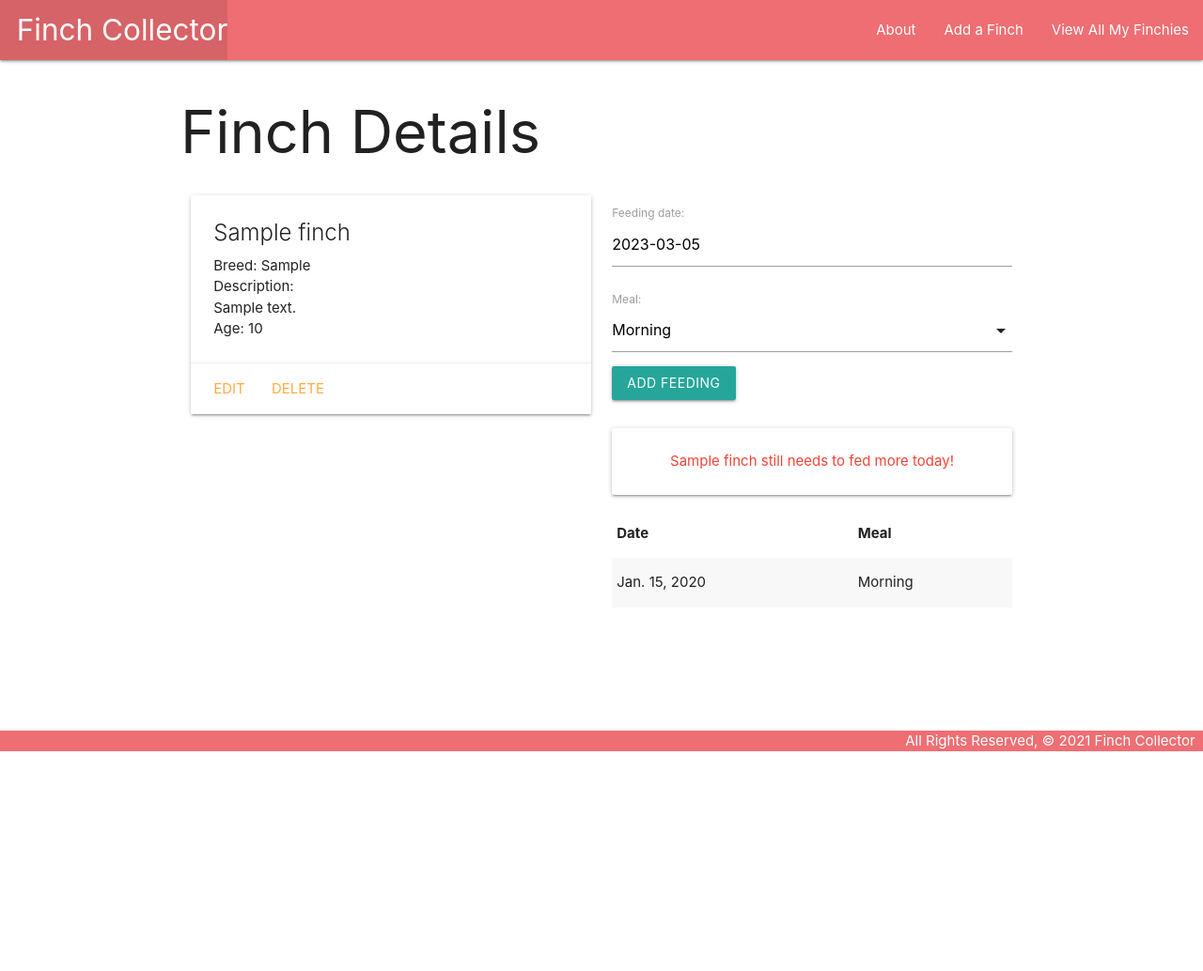
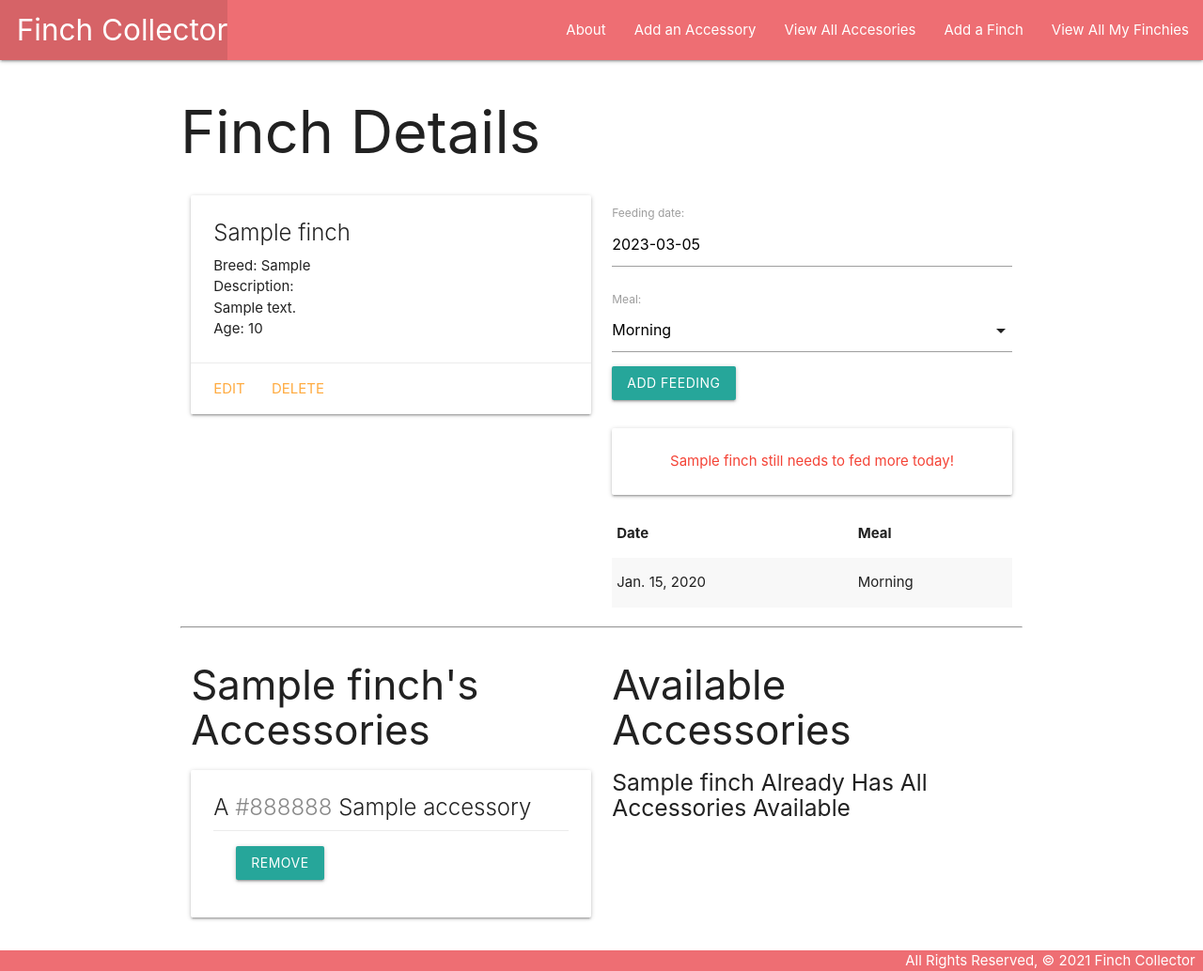
Before and after one commit to danielmshawn/finchcollector, a Django app: page /finches/1/ in a window 1280 px wide. Shown: the whole page at 94% size. Before the commit the page ends 800 px from the top, so only its background shows below. Run offline with Django 4.2, Linux system fonts and the light colour scheme; tables that the repository leaves empty hold one stand-in row (values such as "Sample post").

Commit message:
Add Accessories and Many to Many relationship with Finches. Need to get Finch Detail page to properly show all available accessories.

```diff
--- a/main_app/models.py
+++ b/main_app/models.py
@@ -2,6 +2,7 @@ from django.db import models
 # Import the reverse function
 from django.urls import reverse
 from datetime import date
+from django.contrib.auth.models import User
 
 MEALS = (
     ('M', 'Morning'),
@@ -10,11 +11,26 @@ MEALS = (
 )
 
 # Create your models here.
+class Accessory(models.Model):
+  name = models.CharField(max_length=50)
+  color = models.CharField(max_length=20)
+
+  def __str__(self):
+    return self.name
+
+  def get_absolute_url(self):
+    return reverse('accessories_detail', kwargs={'pk': self.id})
+
 class Finch(models.Model):
     name = models.CharField(max_length=100)
     species = models.CharField(max_length=100)
     description = models.TextField(max_length=250)
     age = models.IntegerField()
+    # create a M:M relationdhip with Accessory
+    # accessories is the Related Manager
+    accessories = models.ManyToManyField(Accessory)
+    # add user_id FK column
+    # user = models.ForeignKey(User, on_delete=models.CASCADE)
 
     def __str__(self):
         return f'{self.name} ({self.id})'
--- a/main_app/templates/base.html
+++ b/main_app/templates/base.html
@@ -20,6 +20,8 @@
         </ul>
         <ul class="right">
           <li><a href="{% url 'about' %}">About</a></li>
+          <li><a href="{% url 'accessories_create' %}">Add an Accessory</a></li>
+          <li><a href="{% url 'accessories_index' %}">View All Accesories</a></li>
           <li><a href="{% url 'finches_create' %}">Add a Finch</a></li>
           <li><a href="{% url 'index' %}">View All My Finchies</a></li>
         </ul>
--- a/main_app/templates/finches/detail.html
+++ b/main_app/templates/finches/detail.html
@@ -53,6 +53,58 @@
   <!-- New Markup Above -->
 </div>
 
+
+<hr>
+<div class="row">
+  <div class="col s6">
+    <h3>{{ finch.name }}'s Accessories</h3>
+    {% if finch.accessories.count %}
+      {% for accessory in finch.accessories.all %}
+        <div class="card">
+          <div class="card-content">
+            <span class="card-title">
+              A <span style="color: {{ accessory.color }}">{{ accessory.color }}</span> {{ accessory.name }}
+            </span>
+            <div class="card-action">
+              <form action="{% url 'unassoc_accessory' finch.id accessory.id %}" method="POST">
+                {% csrf_token %}
+                <button type="submit" class="btn">Remove</button>
+              </form>
+            </div>
+          </div>
+        </div>
+      {% endfor %}
+    {% else %}
+      <h5>No Accessories (Sad birb)</h5>
+    {% endif %}
+  </div>
+  <!-- Available toys will come after this line -->
+  <div class="col s6">
+    <h3>Available Accessories</h3>
+    {% if accessories.count %}
+      {% for accessory in accessories.all %}
+        <div class="card">
+          <div class="card-content">
+            <span class="card-title">
+              A <span style="color: {{ accessory.color }}">{{ accessory.color }}</span> {{ accessory.name }}
+            </span>
+          </div>
+          <div class="card-action">
+            <form action="{% url 'assoc_accessory' finch.id accessory.id %}" method="POST">
+              {% csrf_token %}
+              <button type="submit" class="btn">Add</button>
+            </form>
+          </div>
+        </div>
+      {% endfor %}
+    {% else %}
+      <h5>{{finch.name}} Already Has All Accessories Available</h5>
+    {% endif %}
+  </div>
+</div>
+
+
+
 <script>
   const dateEl = document.getElementById('id_date');
   // M is Materialize's global variable
--- a/main_app/urls.py
+++ b/main_app/urls.py
@@ -9,5 +9,12 @@ urlpatterns = [
     path('finches/create/', views.FinchCreate.as_view(), name='finches_create'),
     path('finches/<int:pk>/update/', views.FinchUpdate.as_view(), name='finches_update'),
     path('finches/<int:pk>/delete/', views.FinchDelete.as_view(), name='finches_delete'),
+    path('finches/<int:finch_id>/assoc_accessory/<int:accessory_id>/', views.assoc_accessory, name='assoc_accessory'),
+    path('finches/<int:finch_id>/unassoc_accessory/<int:accessory_id>/', views.unassoc_accessory, name='unassoc_accessory'),
+    path('accessories/', views.AccessoryList.as_view(), name='accessories_index'),
+    path('accessories/<int:pk>/', views.AccessoryDetail.as_view(), name='accessories_detail'),
+    path('accessories/create/', views.AccessoryCreate.as_view(), name='accessories_create'),
+    path('accessories/<int:pk>/update/', views.AccessoryUpdate.as_view(), name='accessories_update'),
+    path('accessories/<int:pk>/delete/', views.AccessoryDelete.as_view(), name='accessories_delete'),
     path('finches/<int:finch_id>/add_feeding/', views.add_feeding, name='add_feeding'),
  ]
--- a/main_app/views.py
+++ b/main_app/views.py
@@ -1,7 +1,8 @@
 from django.shortcuts import render, redirect
 from django.views.generic.edit import CreateView, UpdateView, DeleteView
+from django.views.generic import ListView, DetailView
 # Importing the Finch Model from models.py
-from .models import Finch
+from .models import Finch, Accessory
 from .forms import FeedingForm
 
 # Create your views here.1
@@ -49,3 +50,31 @@ class FinchUpdate(UpdateView):
 class FinchDelete(DeleteView):
     model = Finch
     success_url = '/finches'
+
+class AccessoryList(ListView):
+  model = Accessory
+
+class AccessoryDetail(DetailView):
+  model = Accessory
+
+class AccessoryCreate(CreateView):
+  model = Accessory
+  fields = '__all__'
+
+class AccessoryUpdate(UpdateView):
+  model = Accessory
+  fields = ['name', 'color']
+
+class AccessoryDelete(DeleteView):
+  model = Accessory
+  success_url = '/accessories'
+
+# @login_required
+def assoc_accessory(request, finch_id, accessory_id):
+  Finch.objects.get(id=finch_id).accessories.add(accessory_id)
+  return redirect('detail', finch_id=finch_id)
+
+# @login_required
+def unassoc_accessory(request, finch_id, accessory_id):
+  Finch.objects.get(id=finch_id).accessories.remove(accessory_id)
+  return redirect('detail', finch_id=finch_id)
```
Also changed, not shown: main_app/templates/main_app/accessory_confirm_delete.html (added, +13 -0 lines), main_app/templates/main_app/accessory_detail.html (added, +20 -0 lines), main_app/templates/main_app/accessory_form.html (added, +19 -0 lines), main_app/templates/main_app/accessory_list.html (added, +17 -0 lines), main_app/migrations/0003_accessory_alter_feeding_options_alter_feeding_date_and_more.py (added).
